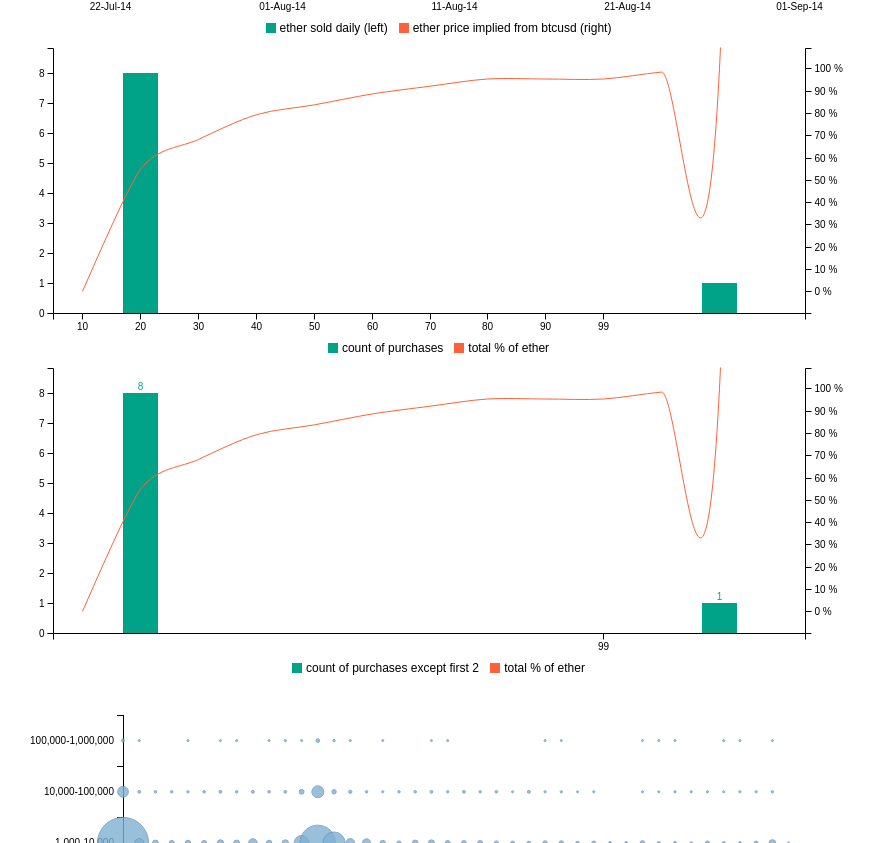
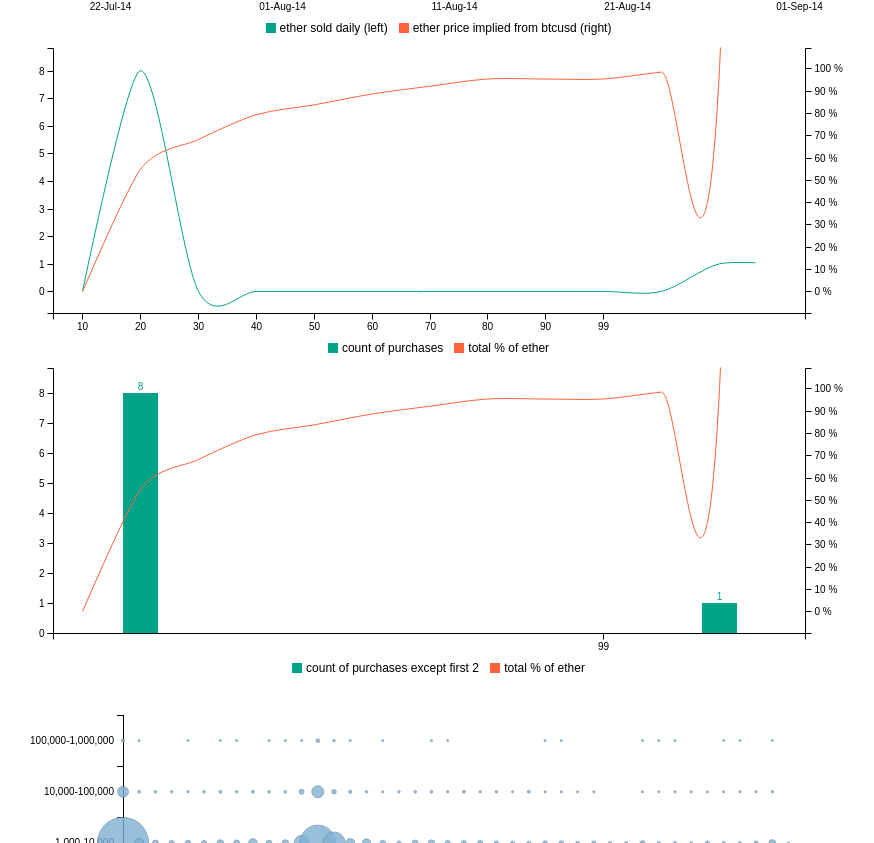
Before and after one commit to JelloHuang/JelloHuang.github.io, a plain HTML site: page 001/index.html in a window 1280 px wide. Shown: the part 2018-2861 px from the top of the page, without its empty margins (201-1075 px from the left). Drawn offline with Linux system fonts and the light colour scheme.

Commit message:
change to spline

```diff
--- a/001/index.html
+++ b/001/index.html
@@ -397,7 +397,7 @@
                                 value: ['count', 'etherAccPercentile']
                             },
                             types: {
-                                count: 'bar',
+                                count: 'spline',
                                 etherAccPercentile: 'spline'
                             },
                             axes: {
```
